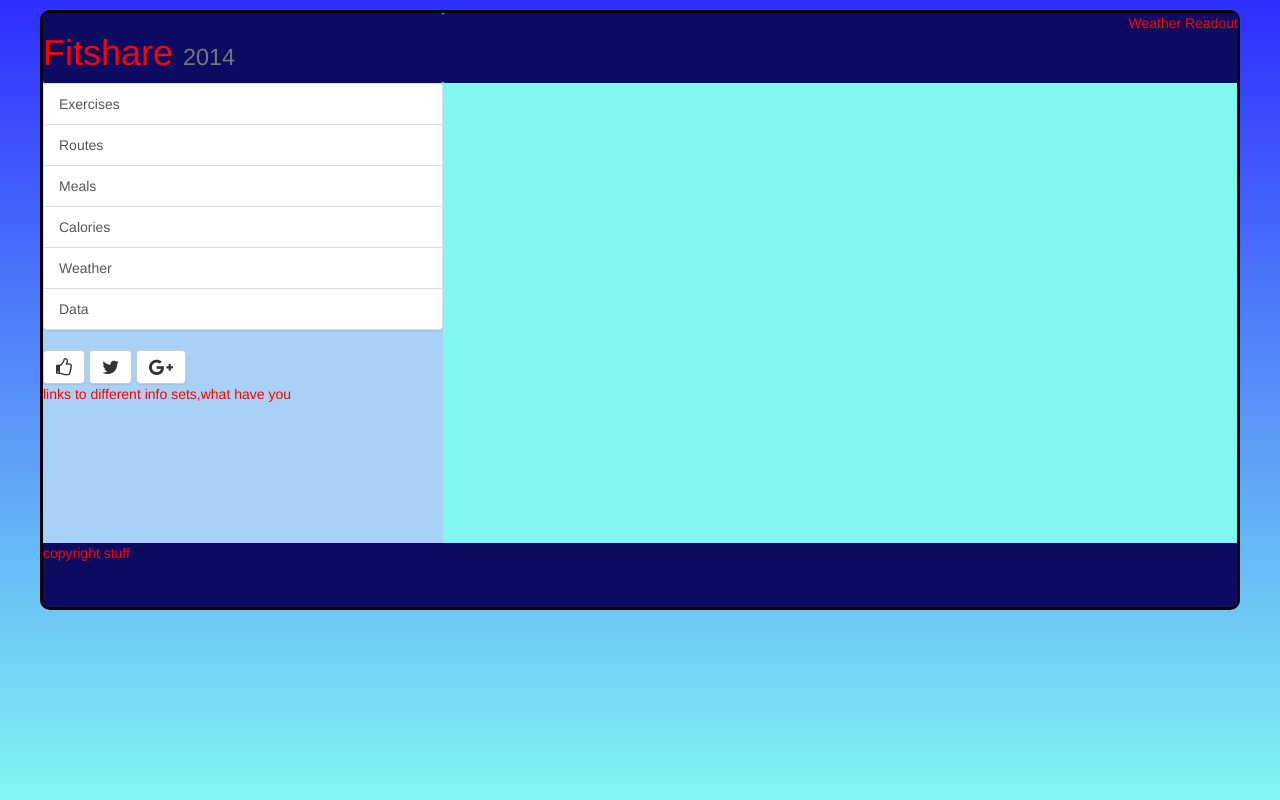
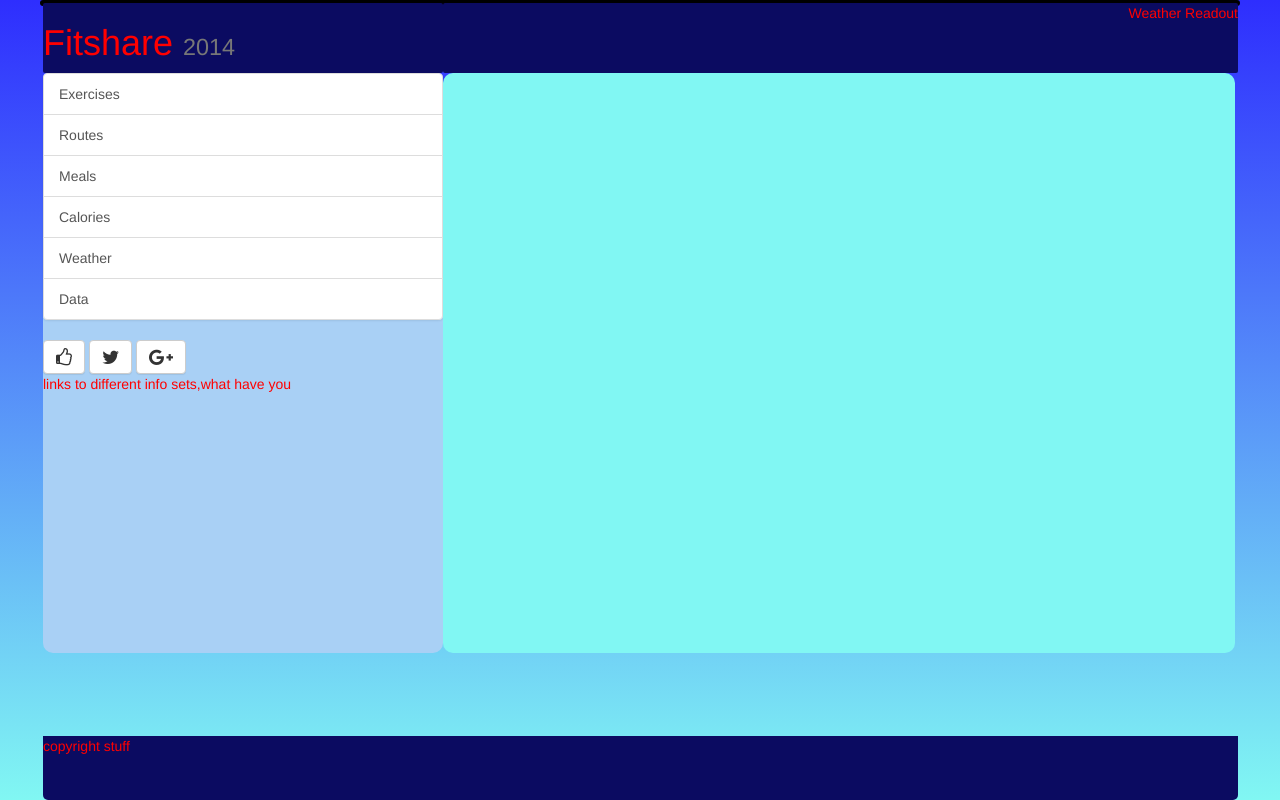
Before and after one commit to OPercoco/MyFitnessApp, a PHP site: page /mockup.html in a window 1280 px wide. Run offline with PHP 8.4, Linux system fonts and the light colour scheme; some libraries are stand-ins or nearby versions.

Commit message:
Update CSS.css

```diff
--- a/CSS.css
+++ b/CSS.css
@@ -10,12 +10,12 @@ body{
 }
 #wrapper{
   position: relative;
-  top: 10px;
+  top: 0px;
   width: 1200px;
   margin-left:auto;
   margin-right: auto;
   background-color: #81F7F3;
-  height: 600px;
+  height: 100;
   border-radius: 10px;
   border-style: solid;
   border-color: black;
@@ -40,13 +40,13 @@ body{
    border-radius: 2px;
 }
 #footer{
-position: absolute;
-   top: 530px;
+position: fixed;
+   bottom: 0;
    width: 1195px;
    background-color:#0B0B61;
    height: 64px;
    border-bottom-left-radius: 5px;
-    border-bottom-right-radius: 5px;
+   border-bottom-right-radius: 5px;
 
 }
 #left{
@@ -55,7 +55,7 @@ position: absolute;
  top: 70px;
  left: 0px;
  background-color: #A9D0F5;
- height: 500px;
+ height: 580px;
  border-radius: 10px;
   border-style: hidden;
   border-color: black;
@@ -66,17 +66,17 @@ position: absolute;
   background-color: #81F7F3;
   top: 70px;
   left: 400px;
-  height: 500px;
+  height: 580px;
   border-radius: 10px;
   border-style: hidden;
   border-color: black;
 
 }
 #middle{
-     position: absolute;
+     position: fixed;
 	 width: 300px;
-	 top: 40%;
-	 left: 40%
+	 top: 450px;
+	 margin-left: auto;
 }
 p{
   color: red;
```
